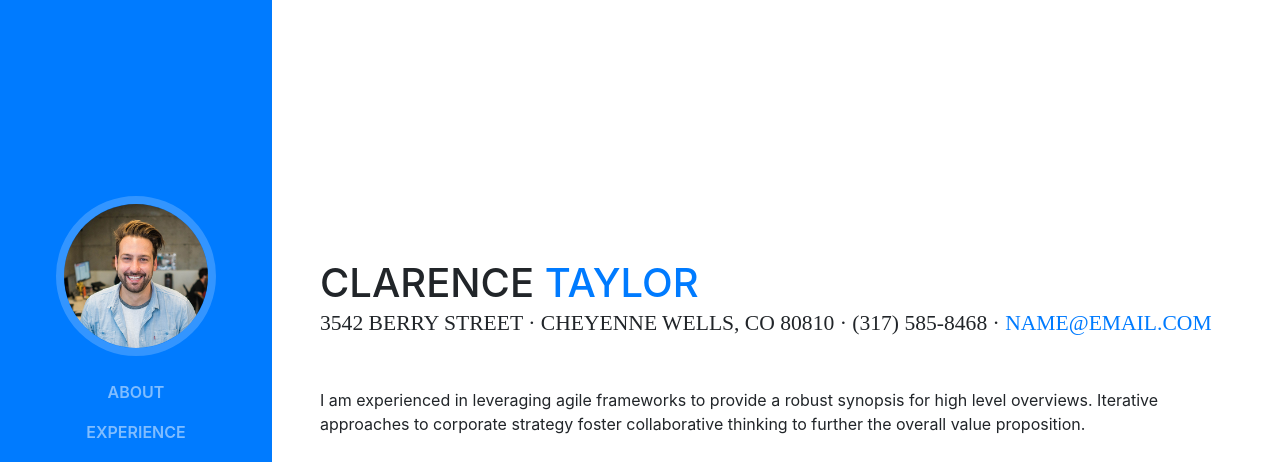
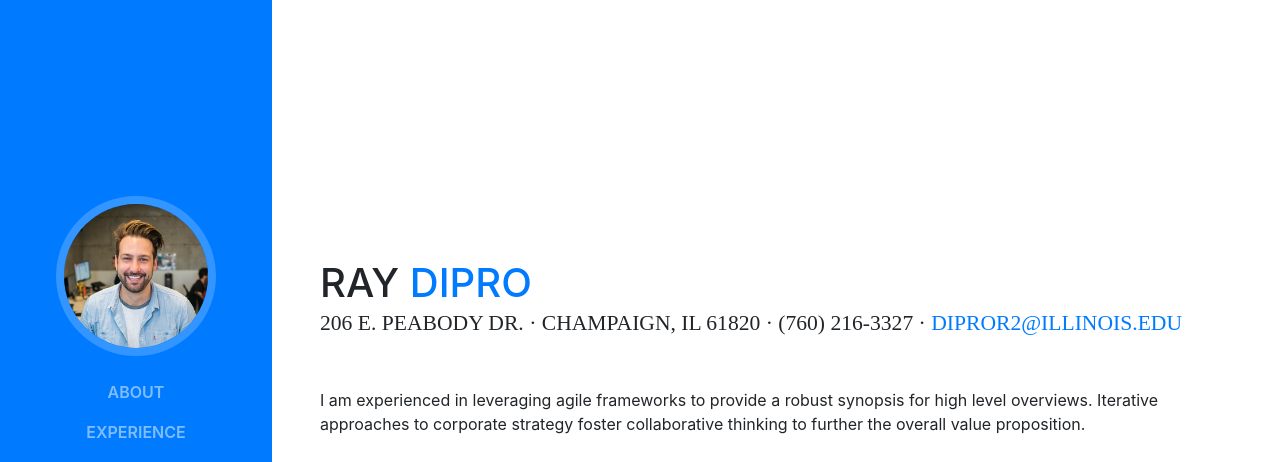
Before and after one commit to diproray/diproray.github.io, a website with bundled scripts: page index.html in a window 1280 px wide. Shown: the top 462 px of the page. Built offline with nearby package versions, Linux system fonts and the light colour scheme; a web font is replaced by a local one.

Commit message:
Name and details added.

```diff
--- a/index.html
+++ b/index.html
@@ -65,11 +65,11 @@
 
       <section class="resume-section p-3 p-lg-5 d-flex d-column" id="about">
         <div class="my-auto">
-          <h1 class="mb-0">Clarence
-            <span class="text-primary">Taylor</span>
+          <h1 class="mb-0">Ray
+            <span class="text-primary">Dipro</span>
           </h1>
-          <div class="subheading mb-5">3542 Berry Street · Cheyenne Wells, CO 80810 · (317) 585-8468 ·
-            <a href="mailto:name@email.com">name@email.com</a>
+          <div class="subheading mb-5">206 E. Peabody Dr. · Champaign, IL 61820 · (760) 216-3327 ·
+            <a href="mailto:name@email.com">dipror2@illinois.edu</a>
           </div>
           <p class="mb-5">I am experienced in leveraging agile frameworks to provide a robust synopsis for high level overviews. Iterative approaches to corporate strategy foster collaborative thinking to further the overall value proposition.</p>
           <ul class="list-inline list-social-icons mb-0">
```
